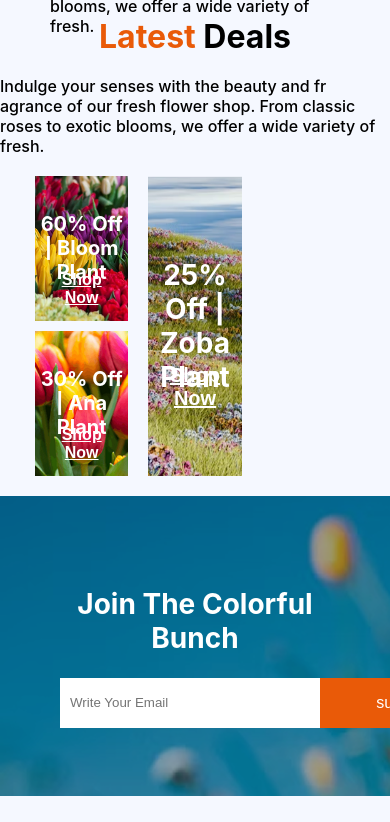
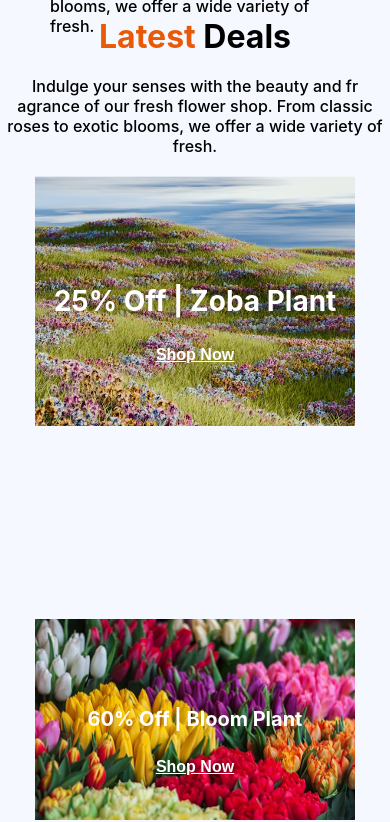
Before and after one commit to provash10/B12A02-Responsive-Flowers-02, a plain HTML site: page index.html in a window 390 px wide. Shown: the part 2637-3459 px from the top of the page. Drawn offline with Linux system fonts and the light colour scheme.

Commit message:
Deals image part design

```diff
--- a/css/style.css
+++ b/css/style.css
@@ -515,49 +515,82 @@
     .sticker-img {
         display: none;
     }
-
-    /* Latest Deals part */
+/* ========================== */
+   /* Latest Deals part - Mobile Responsive */
 .deals-title {
     font-size: 32px;
+    text-align: center;
 }
 .deals-description {
     font-size: 16px;
     margin: 20px 0;
+    text-align: center;
 }
 .deals-image {
-        display:grid;
-        grid-template-columns: repeat(3, 1fr);
+    display: flex;
+    flex-direction: column-reverse;
     gap: 20px;
 }
-    .deals-left, .deals-right {
+.deals-left {
     width: 100%;
-        height: auto;
+    display: flex;
+    flex-direction: column;
+    gap: 20px;
+}
+.deals-left-1,
+.deals-left-2,
+.deals-right-1 {
+    width: 100%;
+    height: 200px;
+    background-size: cover;
+    background-position: center;
+    position: relative;
+}
+.deals-right {
+    width: 100%;
 }
 .deals-right-1 {
-        position: relative;
-        transform: none;
-        top: auto;
-        left: auto;
-        height: 300px;
+    height: 250px; /* Make the large image slightly taller */
 }
 .deals-left-1 h3,
 .deals-left-2 h3 {
     font-size: 20px;
+    color: white;
+    position: absolute;
+    top: 50%;
+    left: 50%;
+    transform: translate(-50%, -50%);
+    text-align: center;
+    width: 100%;
 }
 .deals-right-1 h3 {
     font-size: 28px;
+    color: white;
+    position: absolute;
+    top: 50%;
+    left: 50%;
+    transform: translate(-50%, -50%);
+    text-align: center;
+    width: 100%;
 }
 .deals-btn-1,
-    .deals-btn-2 {
+.deals-btn-2,
+.deals-btn-3 {
+    font-size: 16px;
+    font-weight: 600;
+    background: transparent;
+    border: none;
+    color: #FFFFFF;
+    cursor: pointer;
+    position: absolute;
+    top: 65%;
     left: 50%;
     transform: translateX(-50%);
-    }
-    .deals-btn-3 {
-        font-size: 20px;
-        left: 50%;
-        transform: translateX(-50%);
+    text-decoration: underline;
 }
 
+
+/* ======================================== */
     /* Email Subscribe */
     .email-subscribe-section {
         height: 300px;
```
Lines whose indentation alone changed are shown as unchanged.
